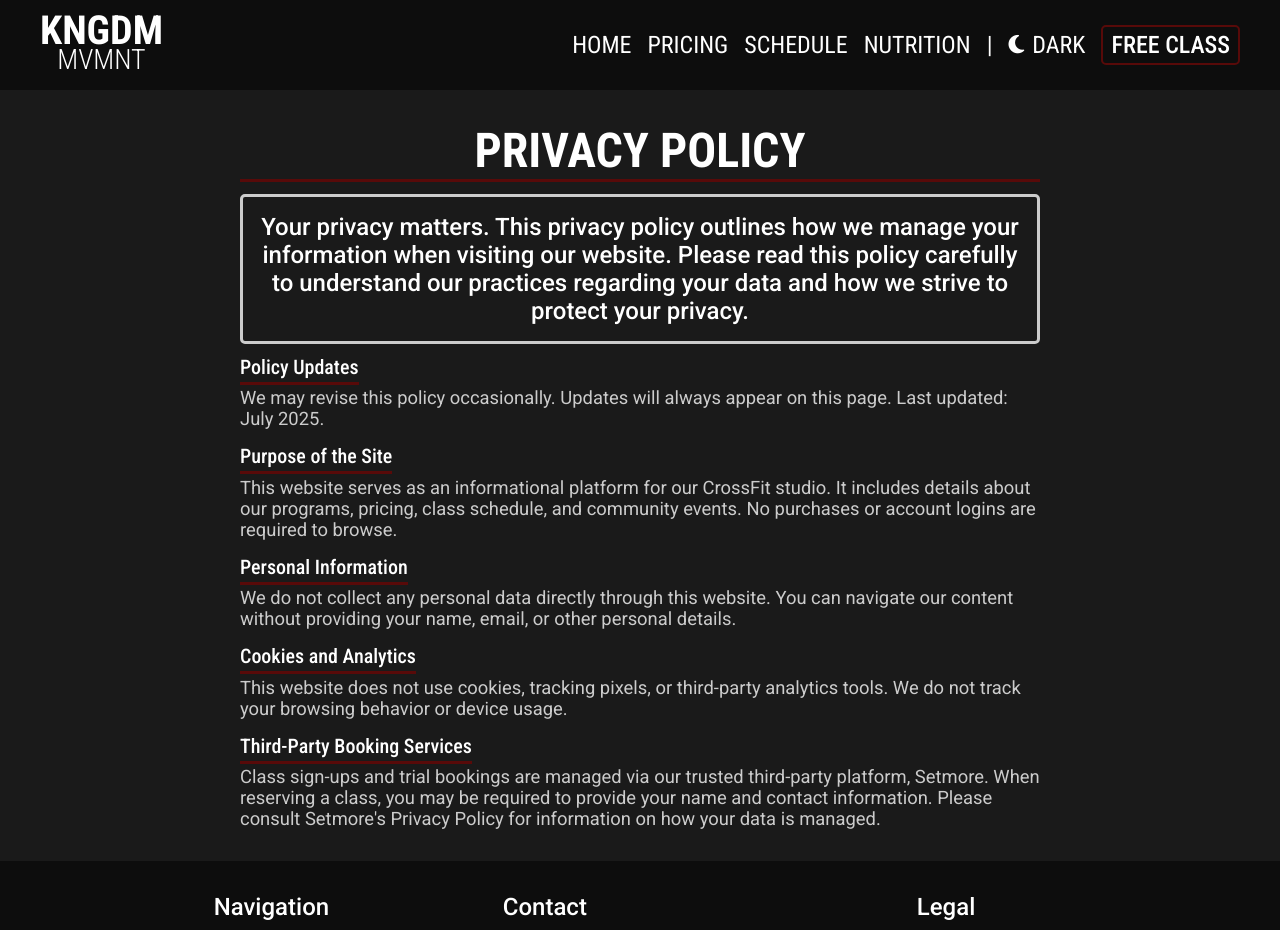
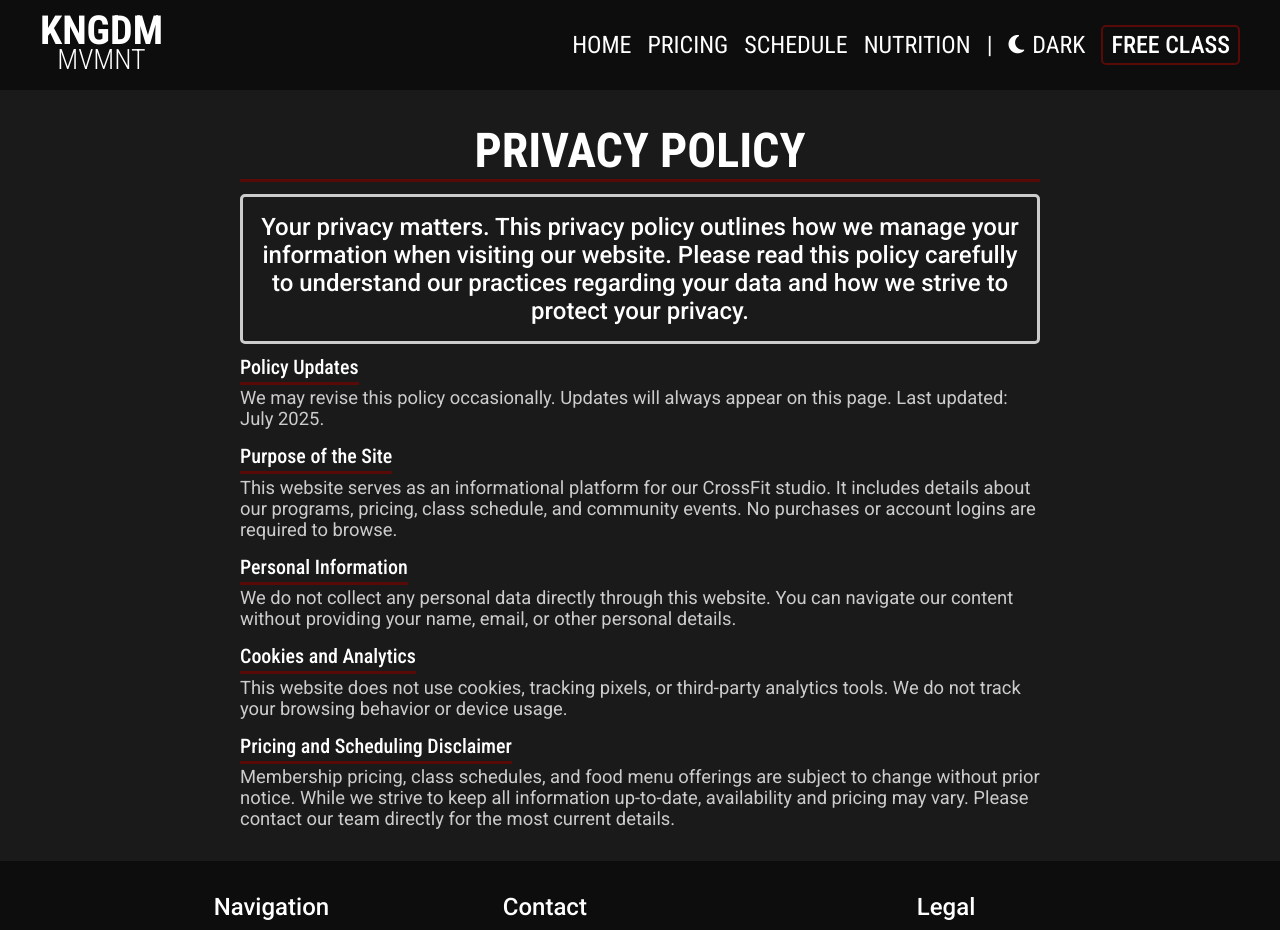
Before and after one commit to gilmerperez/kingdom-movement, a React (Vite) app: page /privacy-policy in a window 1280 px wide. Shown: the top 930 px of the page. Built offline with nearby package versions, Linux system fonts and the light colour scheme.

Commit message:
Added section about pricing and scheduling disclaimer

```diff
--- a/src/pages/PrivacyPolicy/PrivacyPolicy.jsx
+++ b/src/pages/PrivacyPolicy/PrivacyPolicy.jsx
@@ -70,19 +70,12 @@ function PrivacyPolicy() {
               browsing behavior or device usage.
             </p>
 
-            {/* Booking Platform */}
-            <p className={styles.policyHeading}>Third-Party Booking Services</p>
+            {/* Pricing and Scheduling Disclaimer */}
+            <p className={styles.policyHeading}>Pricing and Scheduling Disclaimer</p>
             <p className={styles.policyText}>
-              Class sign-ups and trial bookings are managed via our trusted third-party platform,{" "}
-              <a href="https://setmore.com" target="_blank" rel="noopener noreferrer">
-                Setmore
-              </a>
-              . When reserving a class, you may be required to provide your name and contact information. Please consult
-              Setmore's{" "}
-              <a href="https://www.setmore.com/privacy" target="_blank" rel="noopener noreferrer">
-                Privacy Policy
-              </a>{" "}
-              for information on how your data is managed.
+              Membership pricing, class schedules, and food menu offerings are subject to change without prior notice.
+              While we strive to keep all information up-to-date, availability and pricing may vary. Please contact our
+              team directly for the most current details.
             </p>
           </section>
         </section>
```
